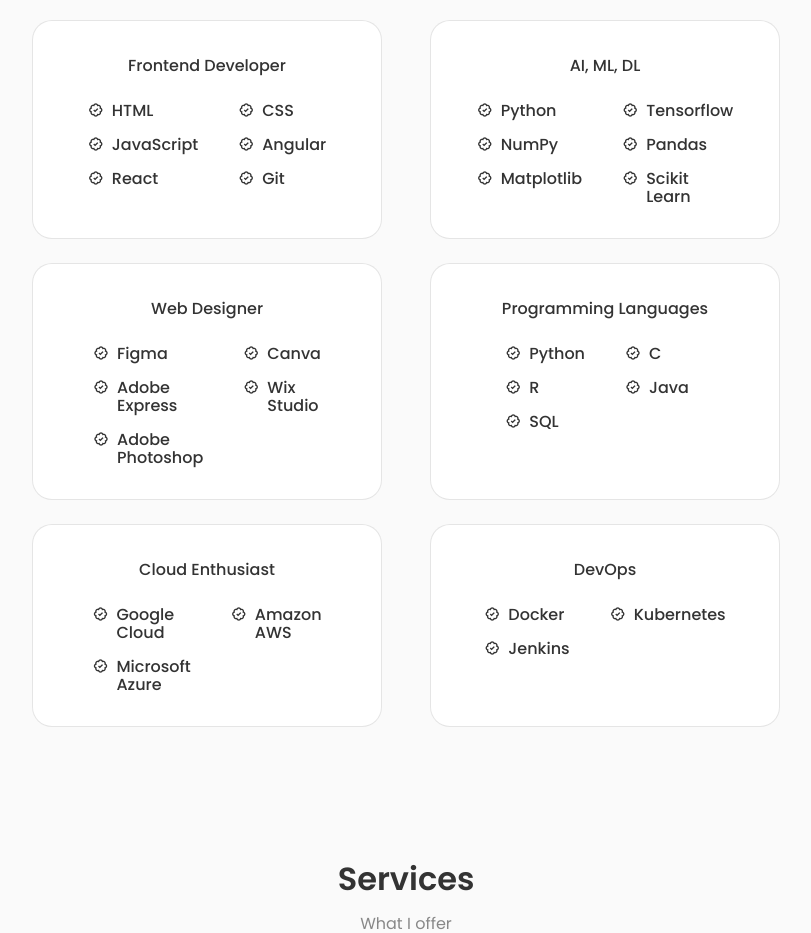
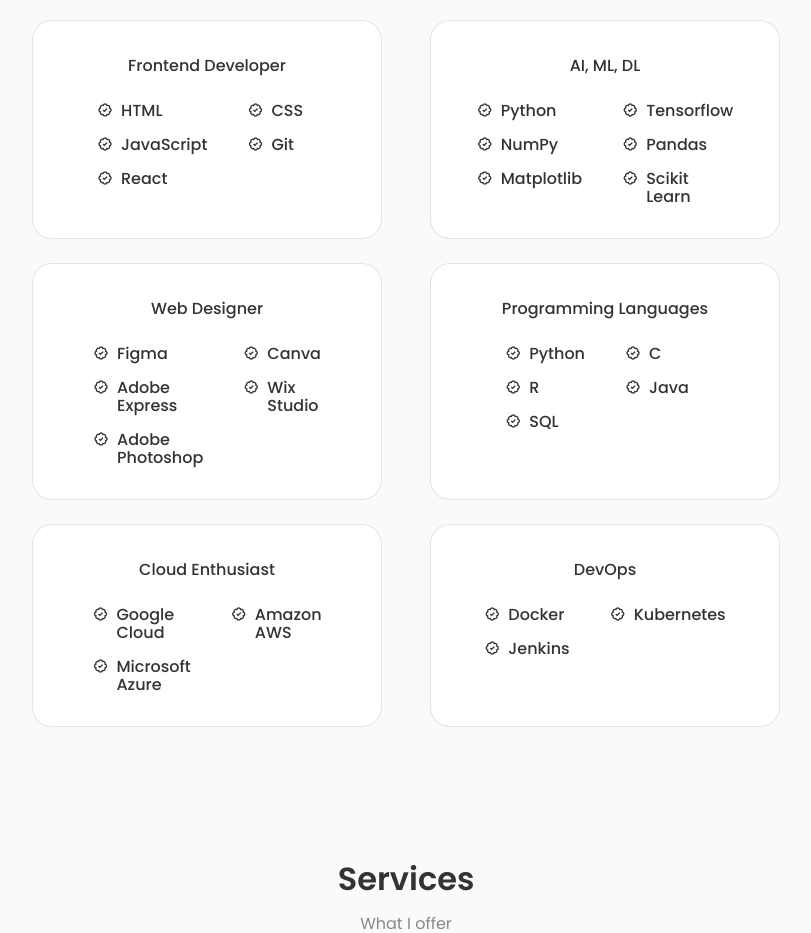
Before and after one commit to Jesvanth/Jesvanth-Portfolio, a React (Create React App) app: page / in a window 1280 px wide. Shown: the part 1740-2673 px from the top of the page, without its empty margins (234-1045 px from the left). Built offline with nearby package versions, Linux system fonts and the light colour scheme.

Commit message:
Update Frontend.jsx

```diff
--- a/src/components/skills/Frontend.jsx
+++ b/src/components/skills/Frontend.jsx
@@ -36,7 +36,7 @@
                       <i className='bx bx-badge-check'></i>
 
                       <div>
-                          <h3 className='skills__name'>Angular</h3>
+                          <h3 className='skills__name'>Git</h3>
                       </div>
                   </div>
 
@@ -48,13 +48,7 @@
                       </div>
                   </div>
 
-                  <div className='skills__data'>
-                      <i className='bx bx-badge-check'></i>
 
-                      <div>
-                          <h3 className='skills__name'>Git</h3>
-                      </div>
-                  </div>
 
               </div>
           </div>
```
